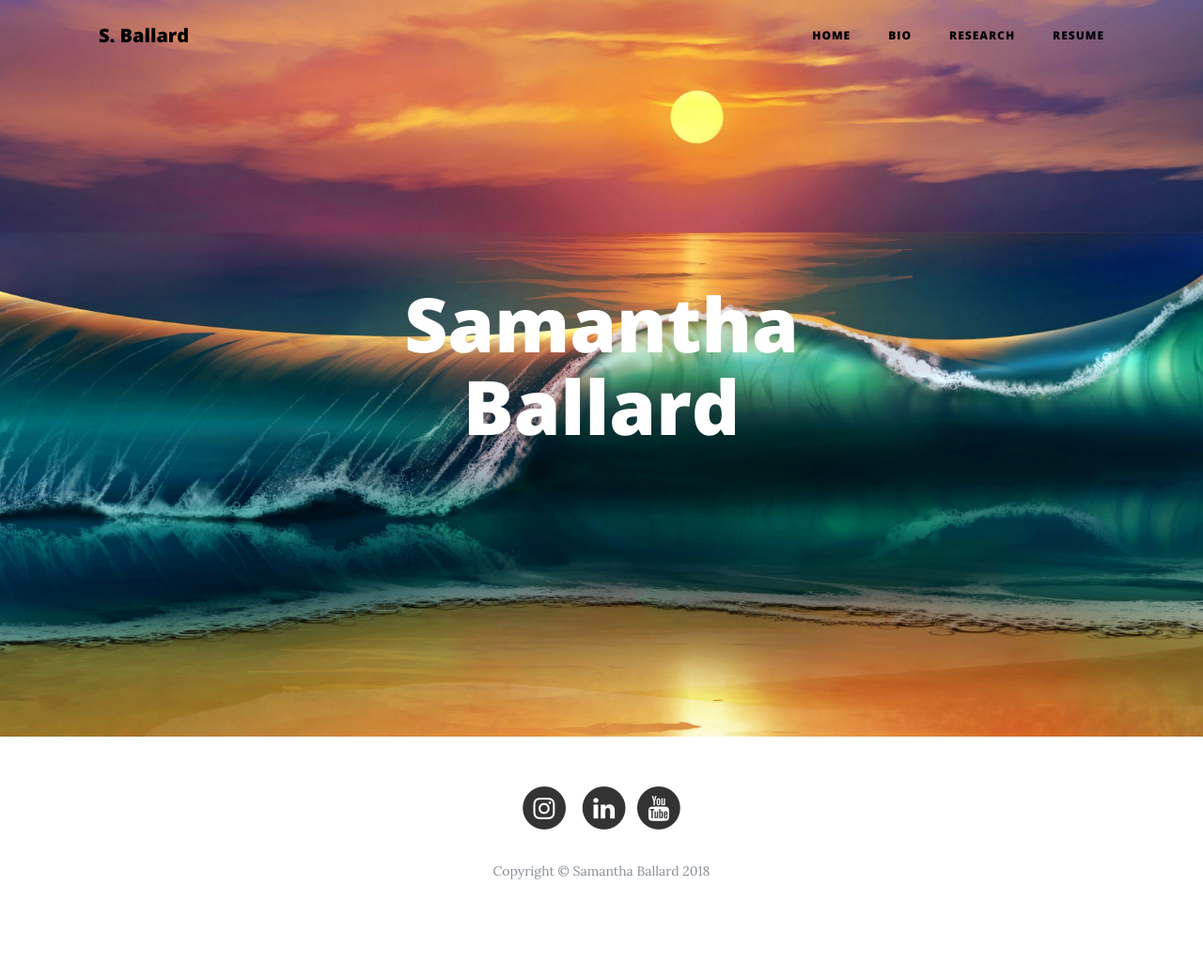
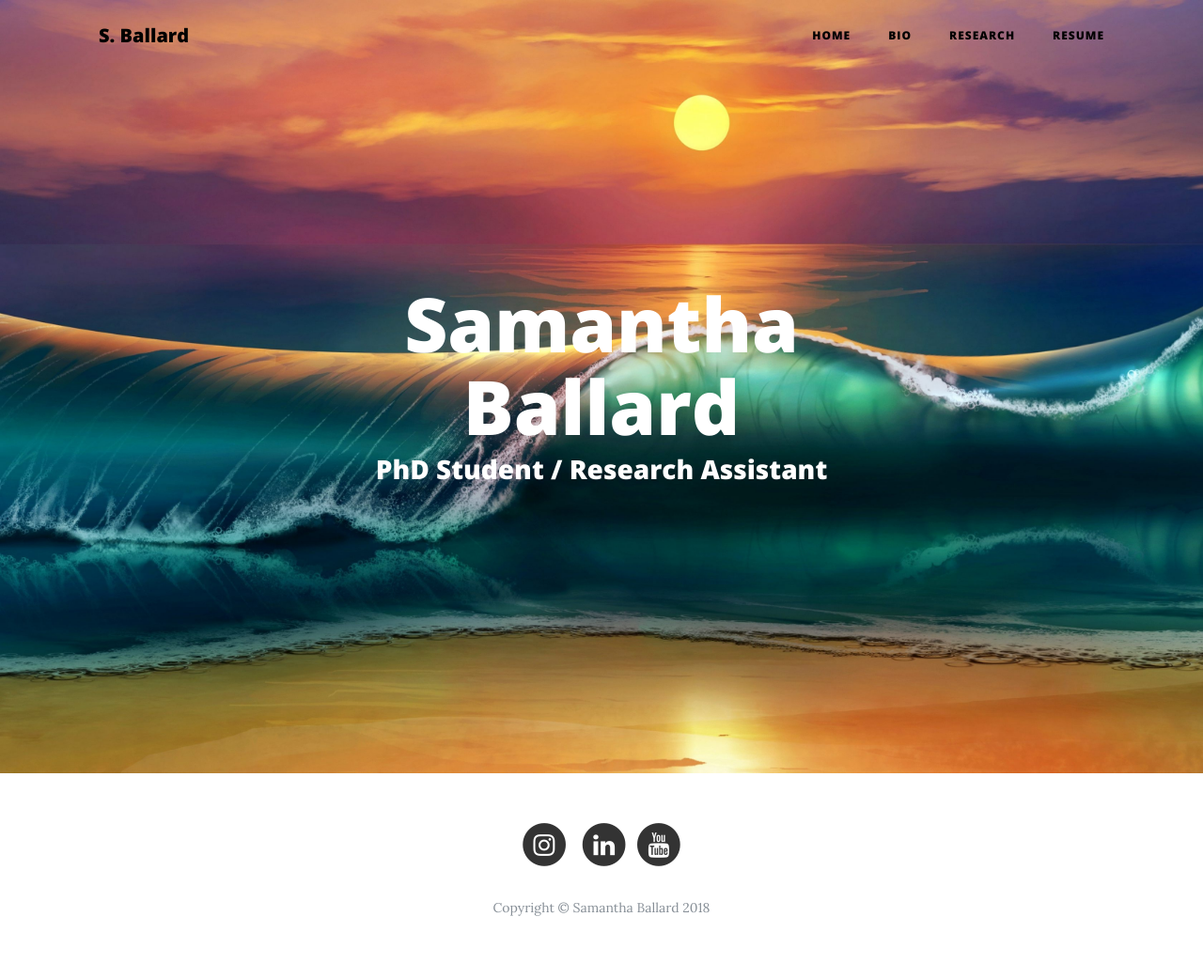
Before and after one commit to SeanFmcdonnell/samb, a Jekyll site: the page index.html, which Jekyll copies as it is, in a window 1280 px wide. Shown: the whole page at 94% size. Built offline with Jekyll 4.4.1, drawn with Linux system fonts in a browser that asks for light colours; before the commit the page ends 1003 px from its top, so only the background shows below that.

Commit message:
update to index

```diff
--- a/index.html
+++ b/index.html
@@ -59,6 +59,7 @@
           <div class="col-lg-8 col-md-10 mx-auto">
             <div class="site-heading">
               <h1>Samantha Ballard</h1>
+              <h3>PhD Student / Research Assistant</h3>
               <!--span class="subheading">A Blog Theme by Start Bootstrap</span-->
             </div>
           </div>
```
